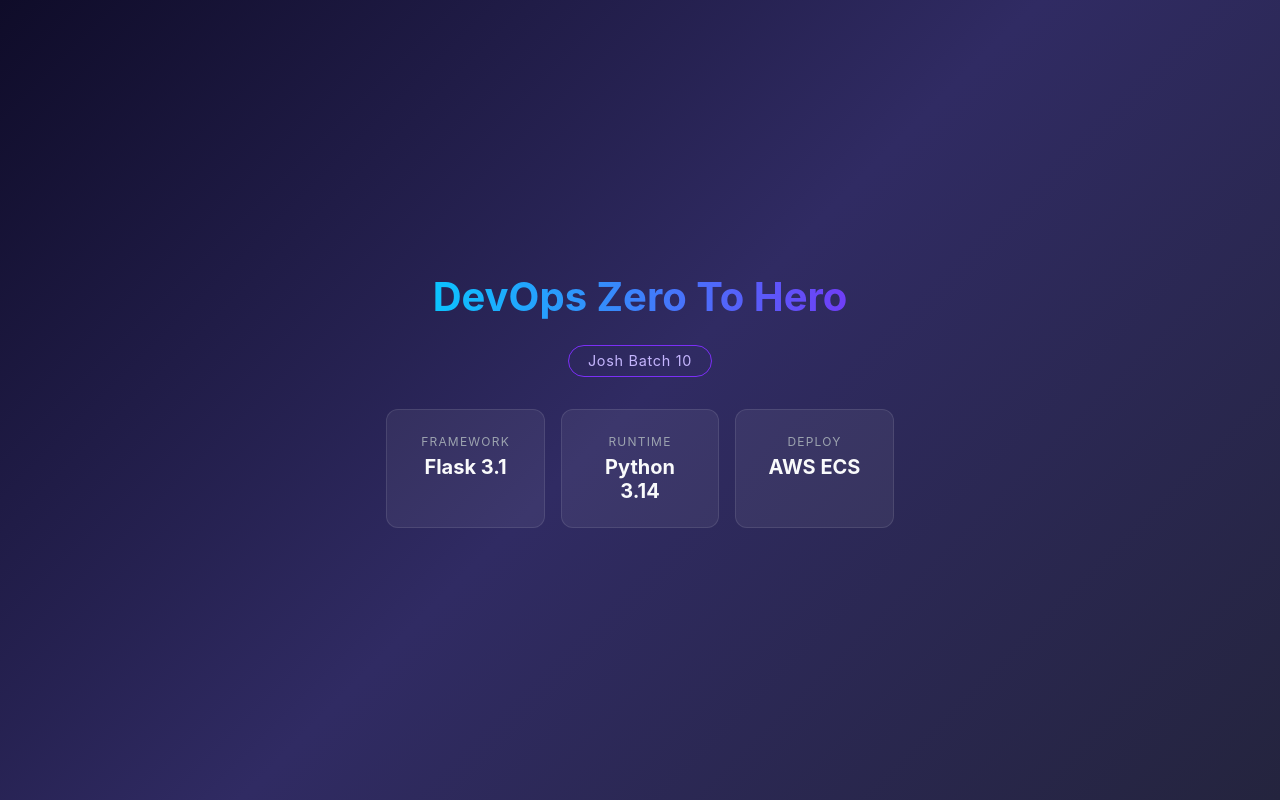
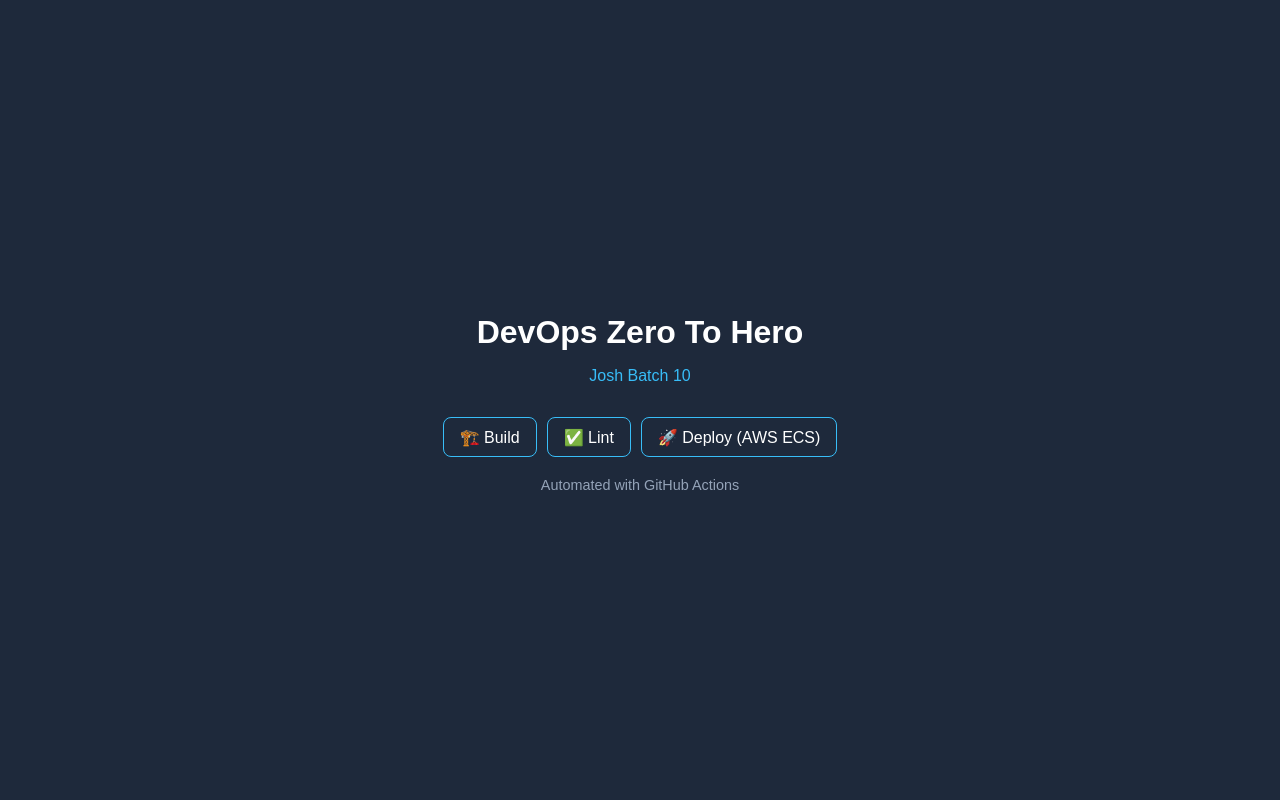
Before and after one commit to srerahul8956/githubactions-ztoh-revision, a Flask app: page / in a window 1280 px wide. Run offline with Flask 3, Linux system fonts and the light colour scheme.

Commit message:
added minor index changes

```diff
--- a/templates/index.html
+++ b/templates/index.html
@@ -5,84 +5,47 @@
 <meta name="viewport" content="width=device-width, initial-scale=1.0">
 <title>DevOps Zero To Hero</title>
 <style>
-        * { margin: 0; padding: 0; box-sizing: border-box; }
-        body {
-            min-height: 100vh;
-            display: flex;
-            align-items: center;
-            justify-content: center;
-            background: linear-gradient(135deg, #0f0c29, #302b63, #24243e);
-            font-family: -apple-system, BlinkMacSystemFont, "Segoe UI", Roboto, Helvetica, Arial, sans-serif;
-            color: #e0e0e0;
+body{
+    margin:0;
+    display:grid;
+    place-items:center;
+    min-height:100vh;
+    font-family:Arial,sans-serif;
+    background:#1e293b;
+    color:#fff;
 }
-        .container {
-            text-align: center;
-            padding: 2rem;
-            max-width: 640px;
+.box{text-align:center}
+h1{margin-bottom:.5rem}
+.badge{color:#38bdf8;margin-bottom:2rem}
+.pipeline{
+    display:flex;
+    gap:10px;
+    justify-content:center;
+    flex-wrap:wrap;
 }
-        h1 {
-            font-size: 2.5rem;
-            margin-bottom: 0.5rem;
-            background: linear-gradient(90deg, #00d2ff, #7b2ff7);
-            -webkit-background-clip: text;
-            -webkit-text-fill-color: transparent;
-        }
-        .badge {
-            display: inline-block;
-            margin: 1rem 0 2rem;
-            padding: 0.4rem 1.2rem;
-            border: 1px solid #7b2ff7;
-            border-radius: 999px;
-            font-size: 0.9rem;
-            color: #c4b5fd;
-            letter-spacing: 0.05em;
-        }
-        .cards {
-            display: flex;
-            gap: 1rem;
-            justify-content: center;
-            flex-wrap: wrap;
-        }
-        .card {
-            background: rgba(255, 255, 255, 0.06);
-            border: 1px solid rgba(255, 255, 255, 0.1);
-            border-radius: 12px;
-            padding: 1.5rem 1.8rem;
-            min-width: 150px;
-            flex: 1;
-        }
-        .card span {
-            display: block;
-            font-size: 0.75rem;
-            text-transform: uppercase;
-            letter-spacing: 0.1em;
-            color: #9ca3af;
-            margin-bottom: 0.4rem;
-        }
-        .card strong {
-            font-size: 1.25rem;
-            color: #f9fafb;
+.step{
+    padding:.6rem 1rem;
+    border:1px solid #38bdf8;
+    border-radius:8px;
 }
 </style>
 </head>
 <body>
-    <div class="container">
+
+<div class="box">
     <h1>DevOps Zero To Hero</h1>
-        <div class="badge">Josh Batch 10</div>
-        <div class="cards">
-            <div class="card">
-                <span>Framework</span>
-                <strong>Flask 3.1</strong>
+    <p class="badge">Josh Batch 10</p>
+
+    <div class="pipeline">
+        <div class="step">🏗️ Build</div>
+        <div class="step">✅ Lint</div>
+        <div class="step">🚀 Deploy (AWS ECS)</div>
     </div>
-            <div class="card">
-                <span>Runtime</span>
-                <strong>Python 3.14</strong>
+
+    <p style="margin-top:20px;font-size:.9rem;color:#94a3b8;">
+        Automated with GitHub Actions
+    </p>
 </div>
-            <div class="card">
-                <span>Deploy</span>
-                <strong>AWS ECS</strong>
-            </div>
-        </div>
-    </div>
+
 </body>
 </html>
```
Also changed, not shown: .github/workflows/portfolio-deploy.yml. Lines whose indentation alone changed are shown as unchanged.
